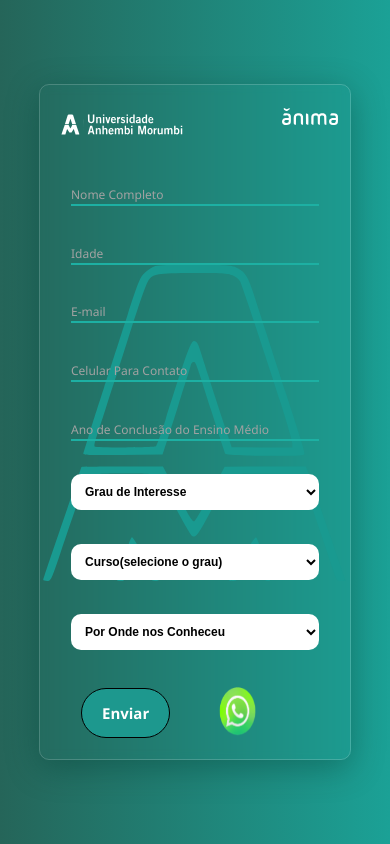
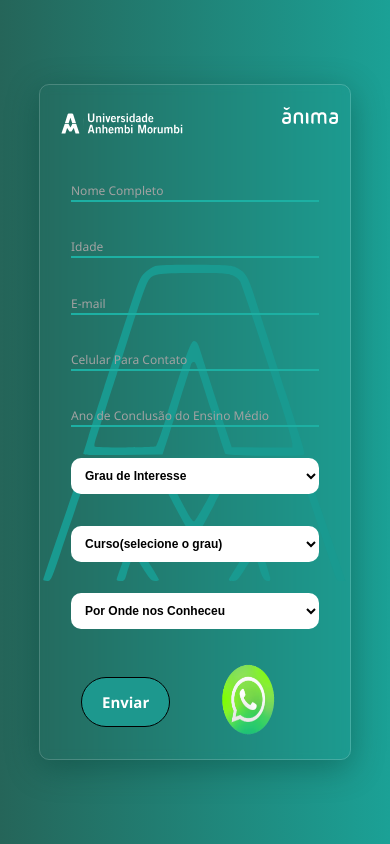
Before and after one commit to PolosAnhembi/CursosLivre, a plain HTML site: page index.html in a window 390 px wide. Drawn offline with Linux system fonts and the light colour scheme.

Commit message:
Update style.css

```diff
--- a/css/style.css
+++ b/css/style.css
@@ -208,7 +208,7 @@ button:active {
 
   .whatsapp {
     width: 65.3%;
-    margin: 0 28px;
+    margin: 0 18px 0 0;
   }
 }
 
```
